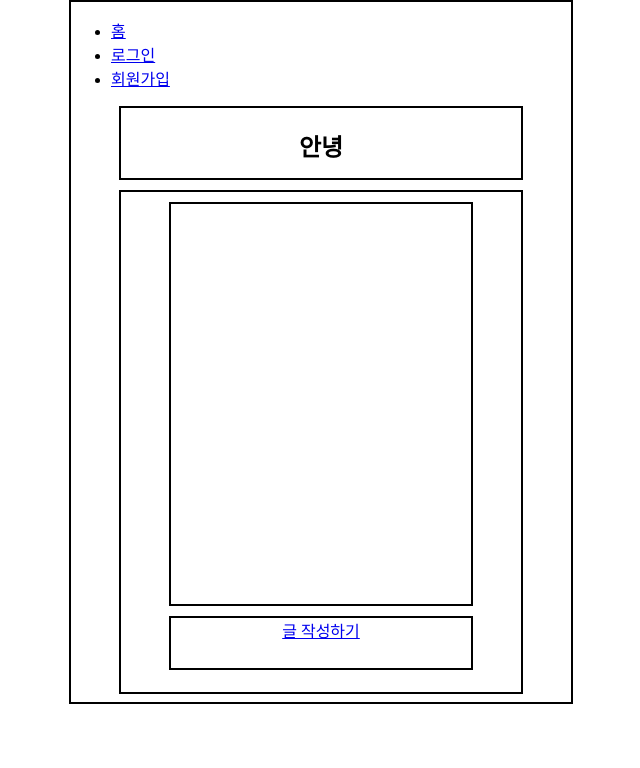
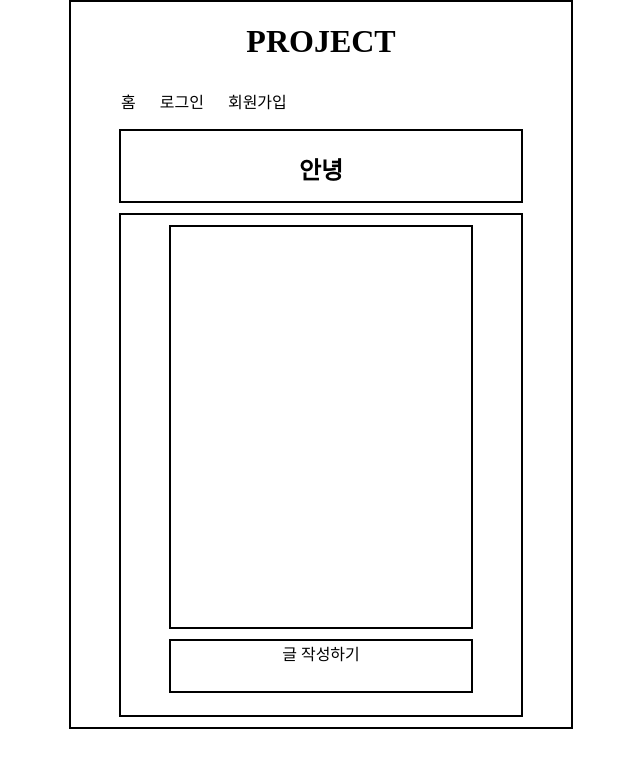
Before and after one commit to rfdseoul/NEXT_LION_session, a Django app: page /post/ in a window 1280 px wide. Shown: the top 768 px of the page, without its empty margins (319-959 px from the left). Run offline with Django 4.2, Linux system fonts and the light colour scheme; data that the repository does not hold is empty.

Commit message:
base.css 및 base.html 수정/ head 추가

```diff
--- a/prac1/project/post/static/post/base.css
+++ b/prac1/project/post/static/post/base.css
@@ -1,9 +1,32 @@
+/* head 스타일 */
+
+#head {
+    width: 200px;
+    margin: auto;
+    height: 50px;
+    text-align: center;
+}
+
+/* 전체 body 스타일 */
+
 body {
     margin: 0 auto;
     width: 500px;
-    height: 700px;
     border: 2px solid black;
 }
+
+/* nav 내부 링크 스타일  */
+.linkList li {
+    display: inline-block;
+    margin: 0 10px;
+}
+
+a {
+    text-decoration: none;
+    color: black;
+}
+
+/* 제목 스타일  */
 
 .title {
     width: 400px;
@@ -13,6 +36,8 @@ body {
     margin: 0 auto;
 }
 
+/* 내용 스타일 */
+
 .content {
     width: 400px;
     text-align: center;
--- a/prac1/project/post/templates/post/base.html
+++ b/prac1/project/post/templates/post/base.html
@@ -11,9 +11,14 @@
     {% endblock css %}
     <title>Document</title>
 </head>
+<head>
+    <div id="head">
+        <h1>PROJECT</h1>
+    </div>
+</head>
 <body>
     <nav>
-        <ul>
+        <ul class="linkList">
             <li>
                 <a href="{% url 'post:home' %}">홈</a>
             </li>
```
